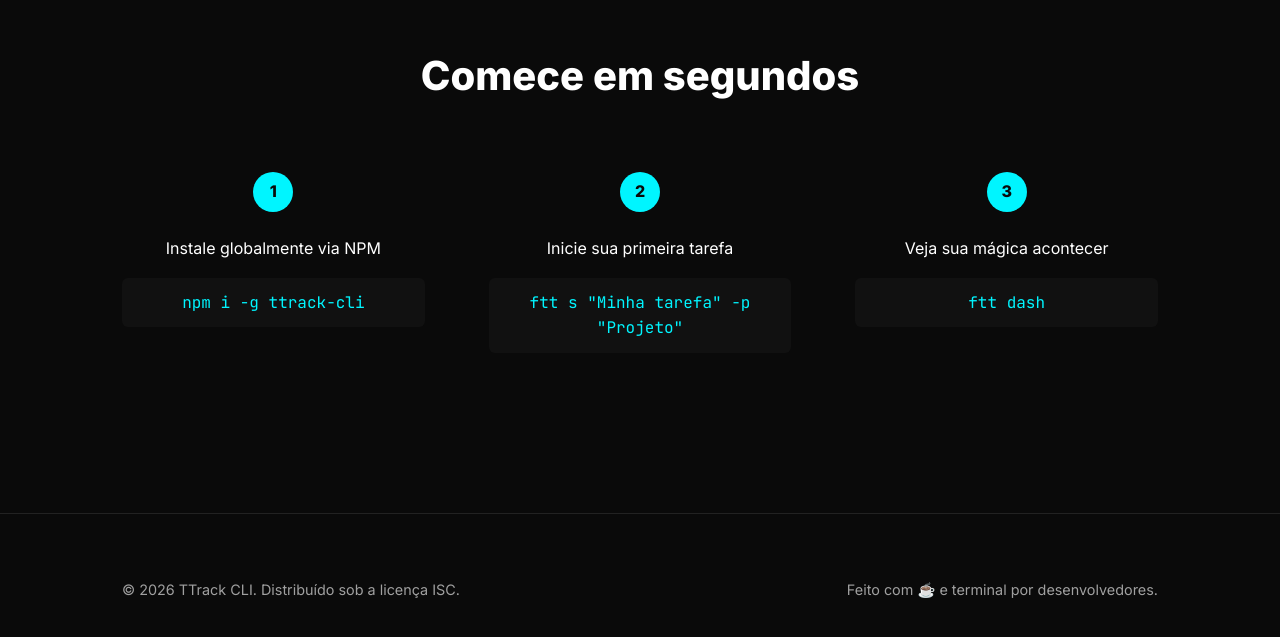
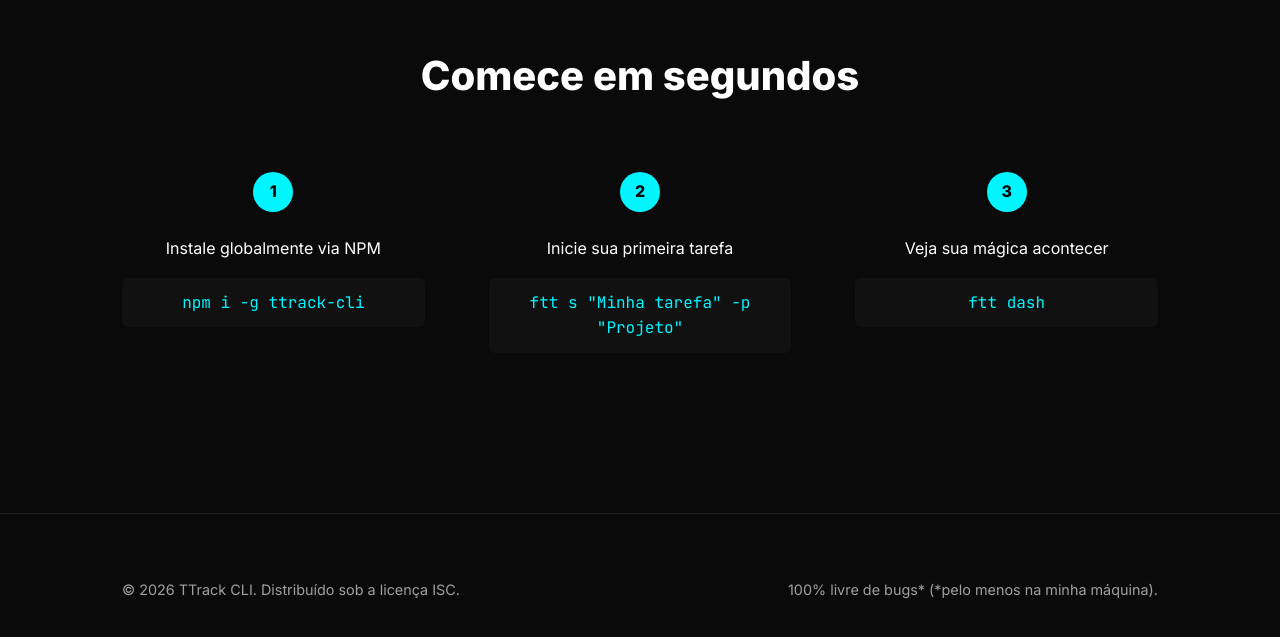
Before and after one commit to ens-Emilio/Ttrack-CLI-JS, a website: page docs/index.html in a window 1280 px wide. Shown: the part 1627-2264 px from the top of the page. Drawn offline with Linux system fonts and the light colour scheme.

Commit message:
docs: use minimal funny footer

```diff
--- a/docs/index.html
+++ b/docs/index.html
@@ -124,7 +124,7 @@ Semana: 10h 5m | Receita: R$ 1.500,00
     <footer>
         <div class="container footer-content">
             <p>&copy; 2026 TTrack CLI. Distribuído sob a licença ISC.</p>
-            <p>Feito com ☕ e terminal por desenvolvedores.</p>
+            <p>100% livre de bugs* (*pelo menos na minha máquina).</p>
         </div>
     </footer>
 
```
